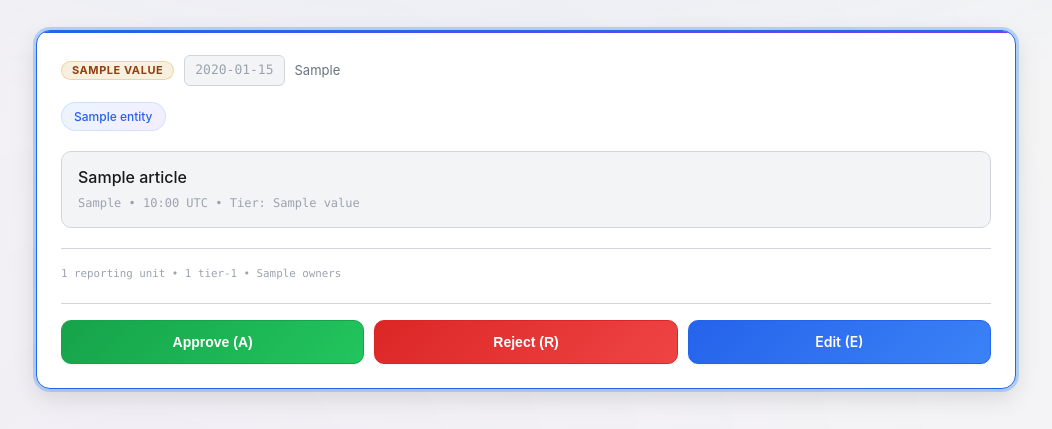
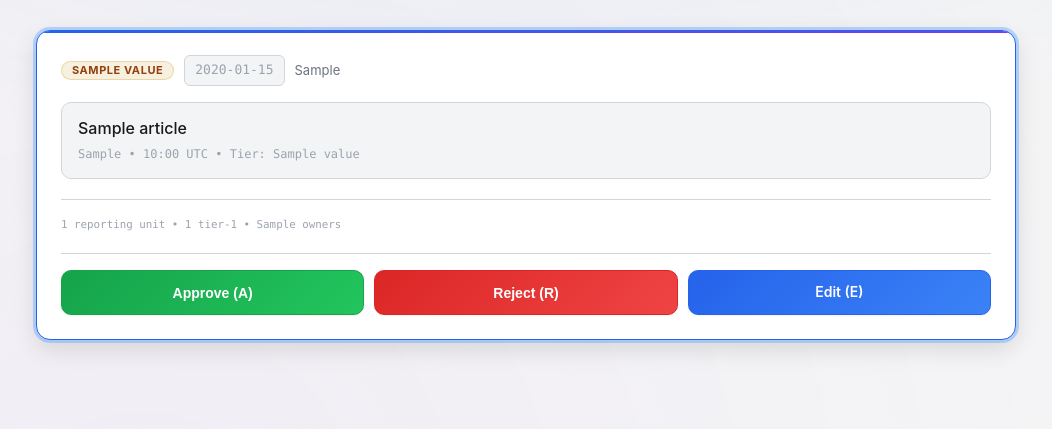
Before and after one commit to Valk-db/news-pipeline, a Python web app: template curation_ui/templates/index.html in a window 1280 px wide. Shown: the part 90-519 px from the top of the page, without its empty margins (114-1166 px from the left). Run offline with Jinja, Linux system fonts and the light colour scheme; the template is opened without the code that fills it: most values are stand-ins (such as "Sample title", 1, 10 or a date in 2020); some libraries are stand-ins or nearby versions.

Commit message:
fix(curation-ui): stop rendering raw entity IDs on story cards
primary_entities holds canonical entity IDs used for story matching in src/verification/stories.py. These UUIDs (e.g., c847e979-d6a7-4ac1-87f7-bd312e966733) are not human-readable. The entity-tag markup in story_card.html and its three CSS rules (.story-entities, .entity-tag, .entity-tag:hover) have been removed. The stored data in Story.primary_entities is unchanged. Regression test added to ensure entity IDs never appear in rendered output.

```diff
--- a/curation_ui/static/style.css
+++ b/curation_ui/static/style.css
@@ -415,29 +415,6 @@ header h1 {
   white-space: nowrap;
   overflow: hidden;
   text-overflow: ellipsis;
-}
-
-.story-entities {
-  display: flex;
-  flex-wrap: wrap;
-  gap: 8px;
-  margin-bottom: 20px;
-}
-
-.entity-tag {
-  background: linear-gradient(135deg, rgba(88, 166, 255, 0.12), rgba(163, 113, 247, 0.12));
-  color: var(--accent-blue);
-  padding: 4px 12px;
-  border-radius: var(--radius-full);
-  font-size: 0.75rem;
-  font-weight: 500;
-  border: 1px solid rgba(88, 166, 255, 0.2);
-  transition: all var(--transition-fast);
-}
-
-.entity-tag:hover {
-  background: linear-gradient(135deg, rgba(88, 166, 255, 0.2), rgba(163, 113, 247, 0.2));
-  border-color: var(--accent-blue);
 }
 
 /* Story Sources */
--- a/curation_ui/templates/story_card.html
+++ b/curation_ui/templates/story_card.html
@@ -5,12 +5,6 @@
         </span>
         <span class="story-day">{{ item.story.day.strftime('%Y-%m-%d') }}</span>
         <span class="story-gate">{{ item.story.gate_reason or 'Pending review' }}</span>
-    </div>
-
-    <div class="story-entities">
-        {% for entity in item.story.primary_entities %}
-        <span class="entity-tag">{{ entity }}</span>
-        {% endfor %}
     </div>
 
     <div class="story-sources">
```
Also changed, not shown: tests/test_curation_ui_templates.py (added, +36 -0 lines).
